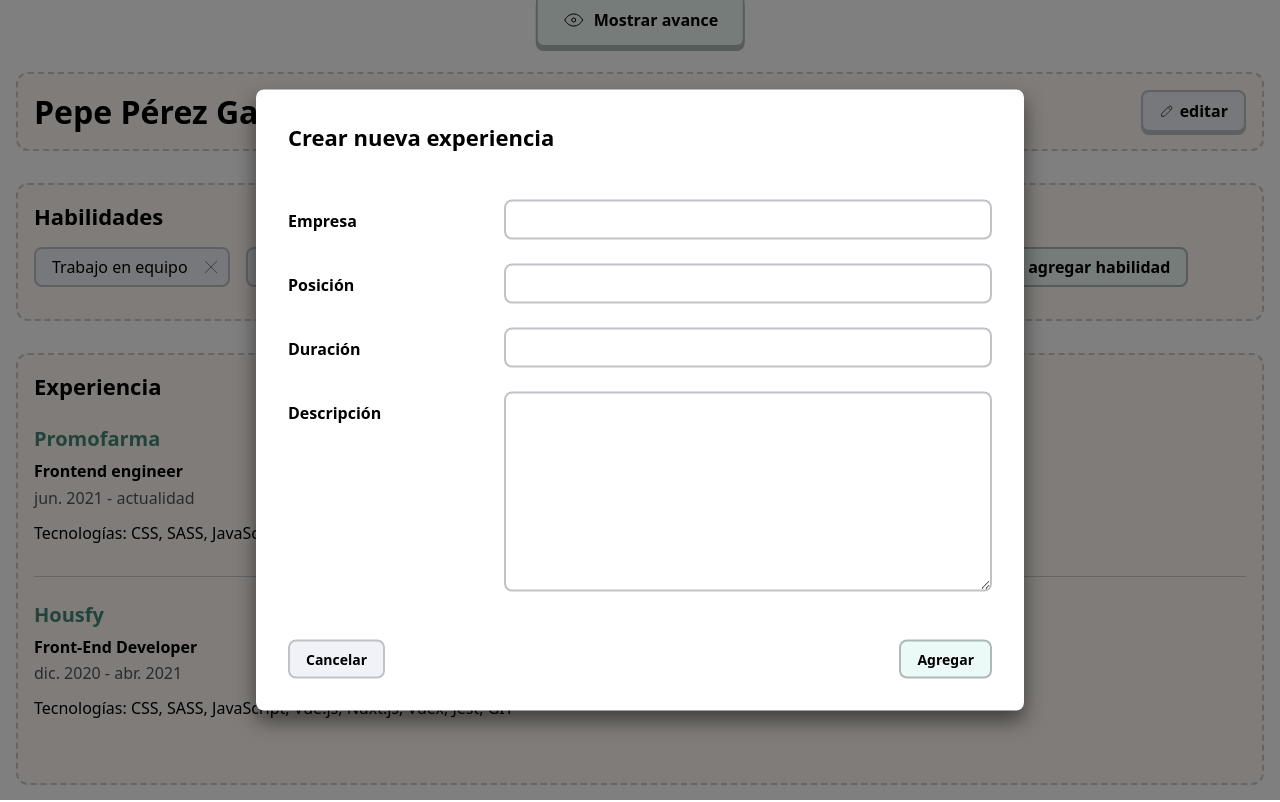
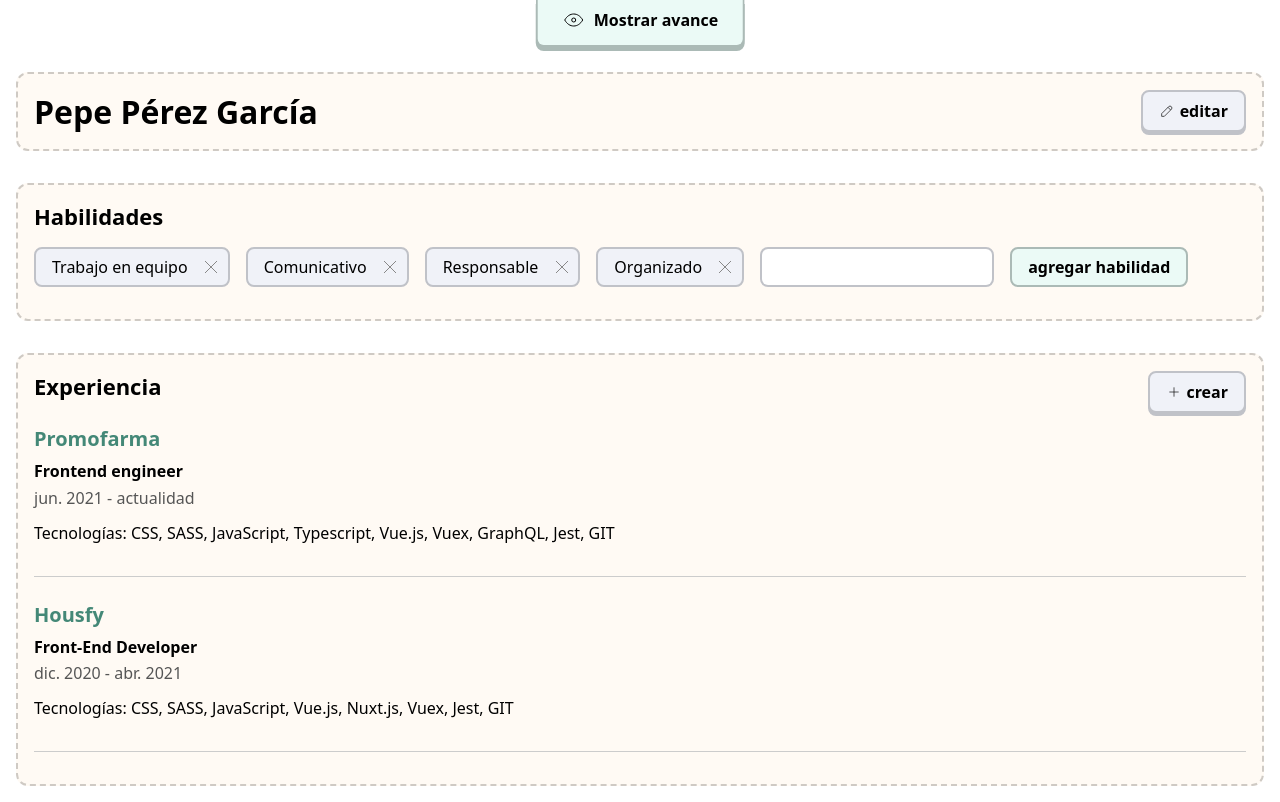
Before and after one commit to Mathiew82/curripulum, a React (Vite) app: page / in a window 1280 px wide. Built offline with nearby package versions, Linux system fonts and the light colour scheme.

Commit message:
Applied logic to show or hide create experience modal

```diff
--- a/src/components/Experience/CreateExperience/CreateExperience.tsx
+++ b/src/components/Experience/CreateExperience/CreateExperience.tsx
@@ -1,7 +1,12 @@
 import Modal from "../../ui/Modal/Modal.tsx";
 import "./CreateExperience.css";
 
-function CreateExperience() {
+interface Props {
+  active: boolean;
+  closeModal: Function;
+}
+
+function CreateExperience({ active, closeModal }: Props) {
   const onSubmit = (event: React.FormEvent<HTMLFormElement>) => {
     event.preventDefault();
 
@@ -10,11 +15,13 @@ function CreateExperience() {
 
     const formJson = Object.fromEntries(formData.entries());
     console.log(formJson);
+
+    closeModal(false);
   };
 
   return (
     <>
-      <Modal active={true} title="Crear nueva experiencia">
+      <Modal active={active} title="Crear nueva experiencia">
         <div className="create-experience">
           <form onSubmit={onSubmit}>
             <div className="field">
--- a/src/components/Experience/Experience.tsx
+++ b/src/components/Experience/Experience.tsx
@@ -1,7 +1,11 @@
+import { useState } from "react";
 import CreateExperience from "../Experience/CreateExperience/CreateExperience.tsx";
 import "./Experience.css";
 
 function Experience() {
+  const [showCreateExperienceModal, setShowCreateExperienceModal] =
+    useState<boolean>(false);
+
   return (
     <>
       <div className="editable">
@@ -23,8 +27,30 @@ function Experience() {
             Tecnologías: CSS, SASS, JavaScript, Vue.js, Nuxt.js, Vuex, Jest, GIT
           </div>
         </article>
+
+        <button
+          onClick={() => setShowCreateExperienceModal(true)}
+          className="edit-button"
+        >
+          <svg
+            xmlns="http://www.w3.org/2000/svg"
+            width="16"
+            height="16"
+            viewBox="0 0 24 18"
+            stroke="currentColor"
+            fill="none"
+          >
+            <path stroke="none" d="M0 0h24v24H0z" fill="none" />
+            <path d="M12 5l0 14" />
+            <path d="M5 12l14 0" />
+          </svg>
+          crear
+        </button>
       </div>
-      <CreateExperience />
+      <CreateExperience
+        active={showCreateExperienceModal}
+        closeModal={setShowCreateExperienceModal}
+      />
     </>
   );
 }
```
